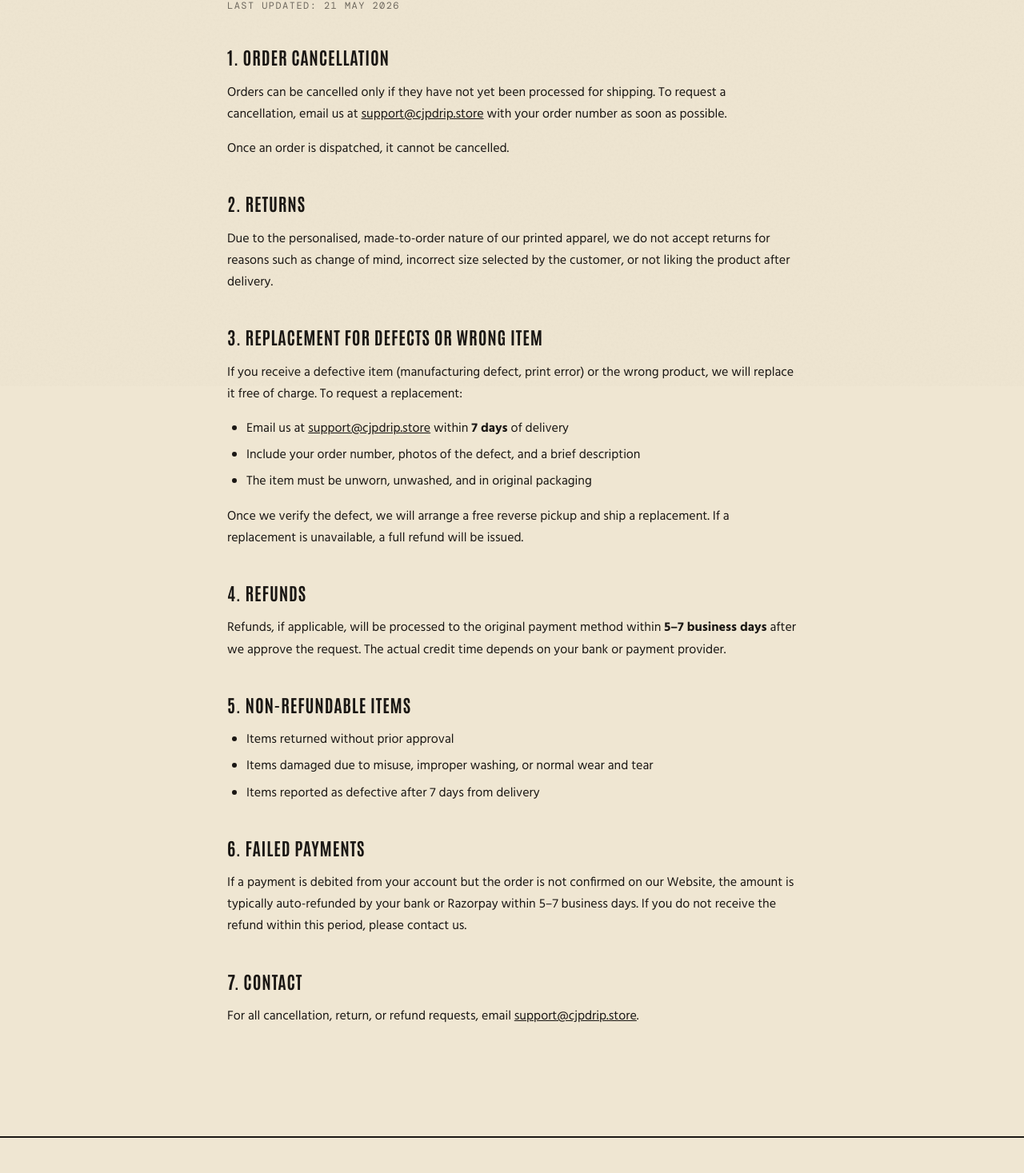
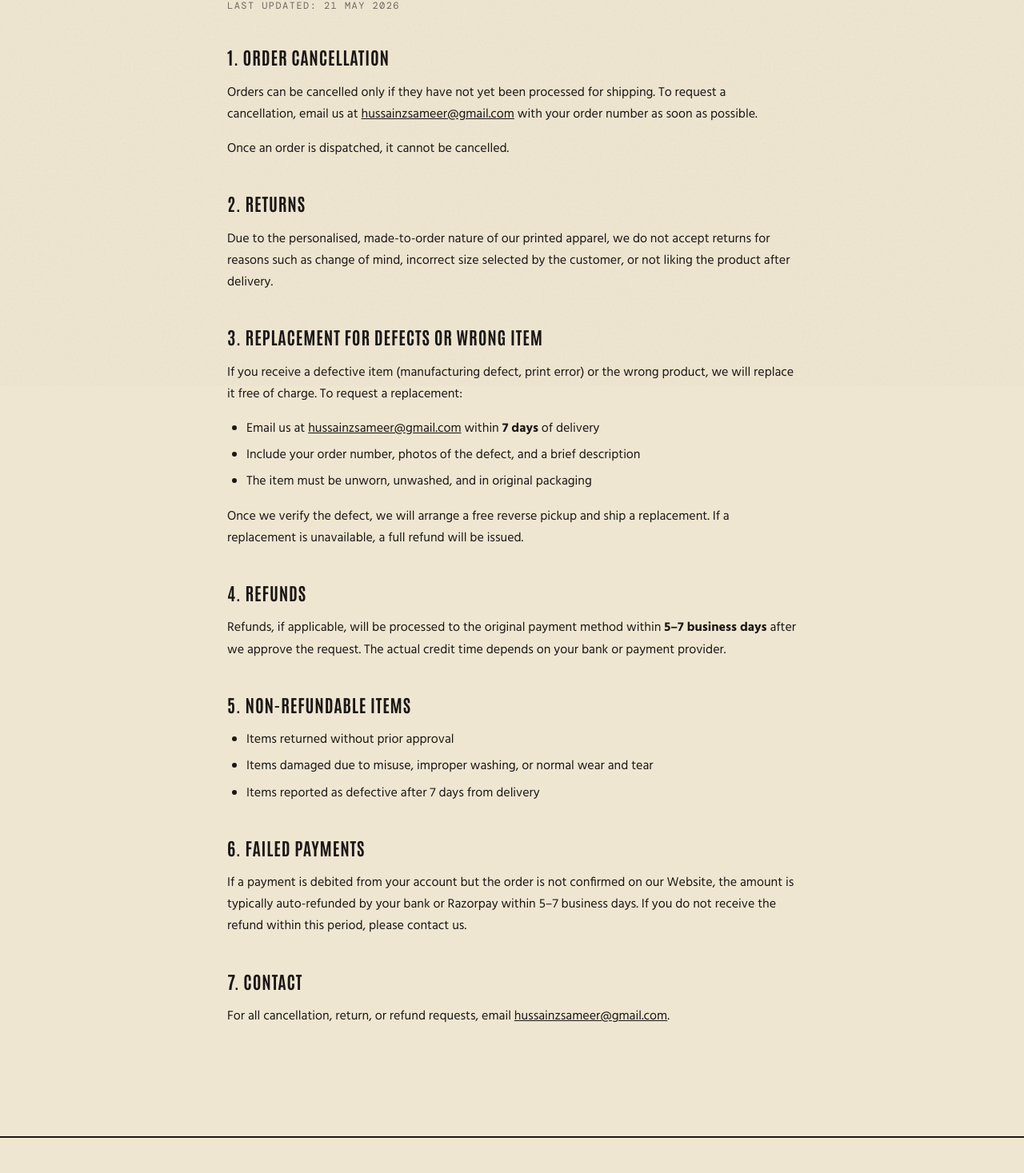
Before and after one commit to hussainsameer/cjpdrip-store, a Next.js app: page /refunds in a window 1280 px wide. Shown: the part 317-1784 px from the top of the page at 80% size. Built offline with nearby package versions, Linux system fonts and the light colour scheme.

Commit message:
Use Gmail as support contact until custom email is set up

```diff
--- a/app/contact/page.tsx
+++ b/app/contact/page.tsx
@@ -14,7 +14,7 @@ export default function ContactPage() {
       <ul>
         <li>
           <strong>Email:</strong>{' '}
-          <a href="mailto:support@cjpdrip.store">support@cjpdrip.store</a>
+          <a href="mailto:hussainzsameer@gmail.com">hussainzsameer@gmail.com</a>
         </li>
         <li>
           <strong>Phone:</strong> +91 70664 57710
@@ -39,7 +39,7 @@ export default function ContactPage() {
       <h2>Wholesale &amp; Collaborations</h2>
       <p>
         For bulk orders, collaborations, or press enquiries, email{' '}
-        <a href="mailto:support@cjpdrip.store">support@cjpdrip.store</a> with your details and we
+        <a href="mailto:hussainzsameer@gmail.com">hussainzsameer@gmail.com</a> with your details and we
         will get back to you.
       </p>
     </main>
--- a/app/privacy/page.tsx
+++ b/app/privacy/page.tsx
@@ -59,7 +59,7 @@ export default function PrivacyPage() {
       <p>
         You have the right to access, correct, or request deletion of your personal data. To
         exercise these rights, email us at{' '}
-        <a href="mailto:support@cjpdrip.store">support@cjpdrip.store</a>.
+        <a href="mailto:hussainzsameer@gmail.com">hussainzsameer@gmail.com</a>.
       </p>
 
       <h2>7. Security</h2>
@@ -77,7 +77,7 @@ export default function PrivacyPage() {
       <h2>9. Contact</h2>
       <p>
         For privacy-related questions, write to{' '}
-        <a href="mailto:support@cjpdrip.store">support@cjpdrip.store</a>.
+        <a href="mailto:hussainzsameer@gmail.com">hussainzsameer@gmail.com</a>.
       </p>
     </main>
   );
--- a/app/refunds/page.tsx
+++ b/app/refunds/page.tsx
@@ -10,7 +10,7 @@ export default function RefundsPage() {
       <p>
         Orders can be cancelled only if they have not yet been processed for shipping. To request
         a cancellation, email us at{' '}
-        <a href="mailto:support@cjpdrip.store">support@cjpdrip.store</a> with your order number
+        <a href="mailto:hussainzsameer@gmail.com">hussainzsameer@gmail.com</a> with your order number
         as soon as possible.
       </p>
       <p>
@@ -30,7 +30,7 @@ export default function RefundsPage() {
         we will replace it free of charge. To request a replacement:
       </p>
       <ul>
-        <li>Email us at <a href="mailto:support@cjpdrip.store">support@cjpdrip.store</a> within <strong>7 days</strong> of delivery</li>
+        <li>Email us at <a href="mailto:hussainzsameer@gmail.com">hussainzsameer@gmail.com</a> within <strong>7 days</strong> of delivery</li>
         <li>Include your order number, photos of the defect, and a brief description</li>
         <li>The item must be unworn, unwashed, and in original packaging</li>
       </ul>
@@ -63,7 +63,7 @@ export default function RefundsPage() {
       <h2>7. Contact</h2>
       <p>
         For all cancellation, return, or refund requests, email{' '}
-        <a href="mailto:support@cjpdrip.store">support@cjpdrip.store</a>.
+        <a href="mailto:hussainzsameer@gmail.com">hussainzsameer@gmail.com</a>.
       </p>
     </main>
   );
--- a/app/shipping/page.tsx
+++ b/app/shipping/page.tsx
@@ -57,7 +57,7 @@ export default function ShippingPage() {
       <h2>9. Contact</h2>
       <p>
         For shipping queries, email us at{' '}
-        <a href="mailto:support@cjpdrip.store">support@cjpdrip.store</a>.
+        <a href="mailto:hussainzsameer@gmail.com">hussainzsameer@gmail.com</a>.
       </p>
     </main>
   );
--- a/app/terms/page.tsx
+++ b/app/terms/page.tsx
@@ -77,7 +77,7 @@ export default function TermsPage() {
       <h2>11. Contact</h2>
       <p>
         For questions about these Terms, contact us at{' '}
-        <a href="mailto:support@cjpdrip.store">support@cjpdrip.store</a>.
+        <a href="mailto:hussainzsameer@gmail.com">hussainzsameer@gmail.com</a>.
       </p>
     </main>
   );
```
